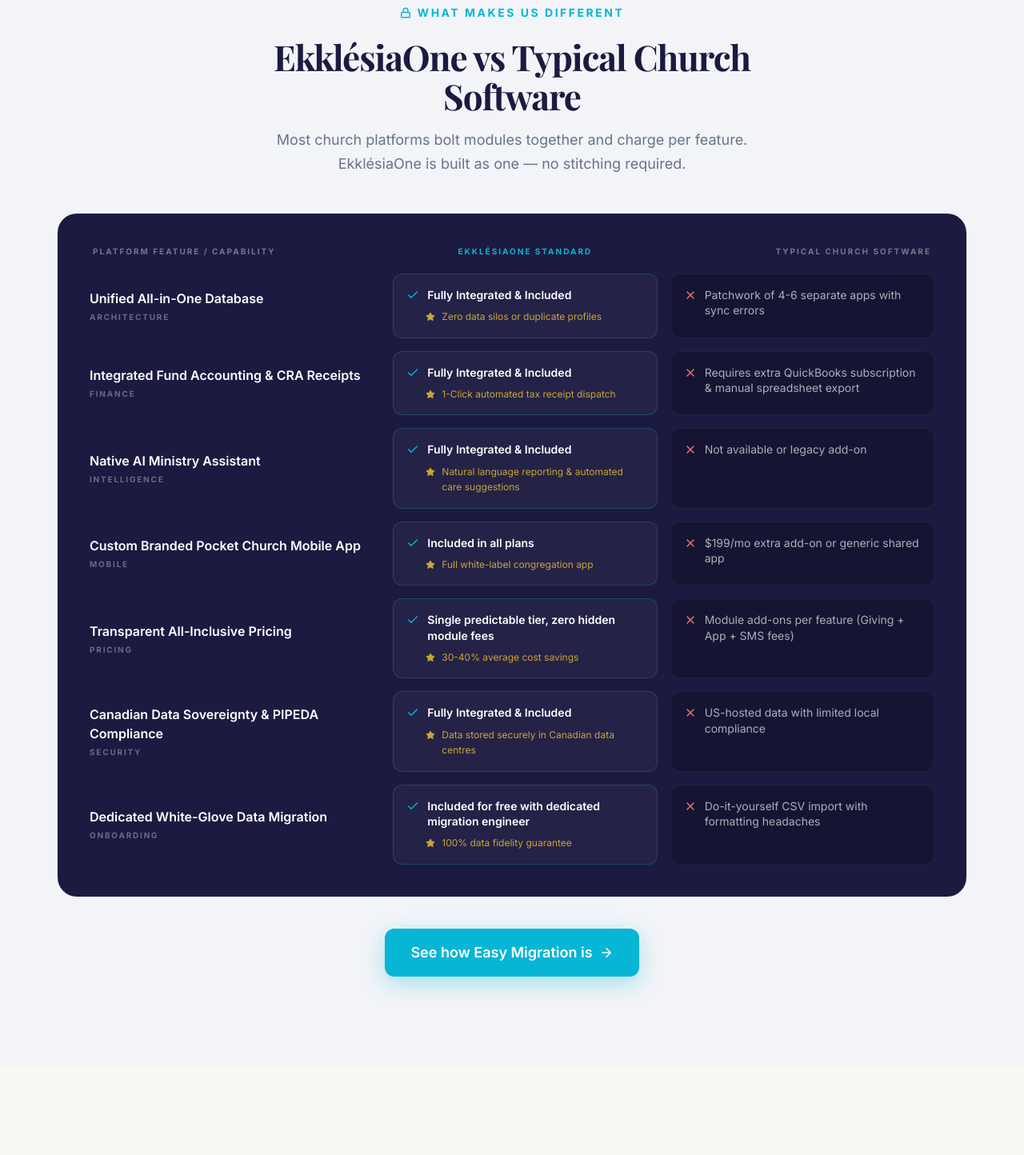
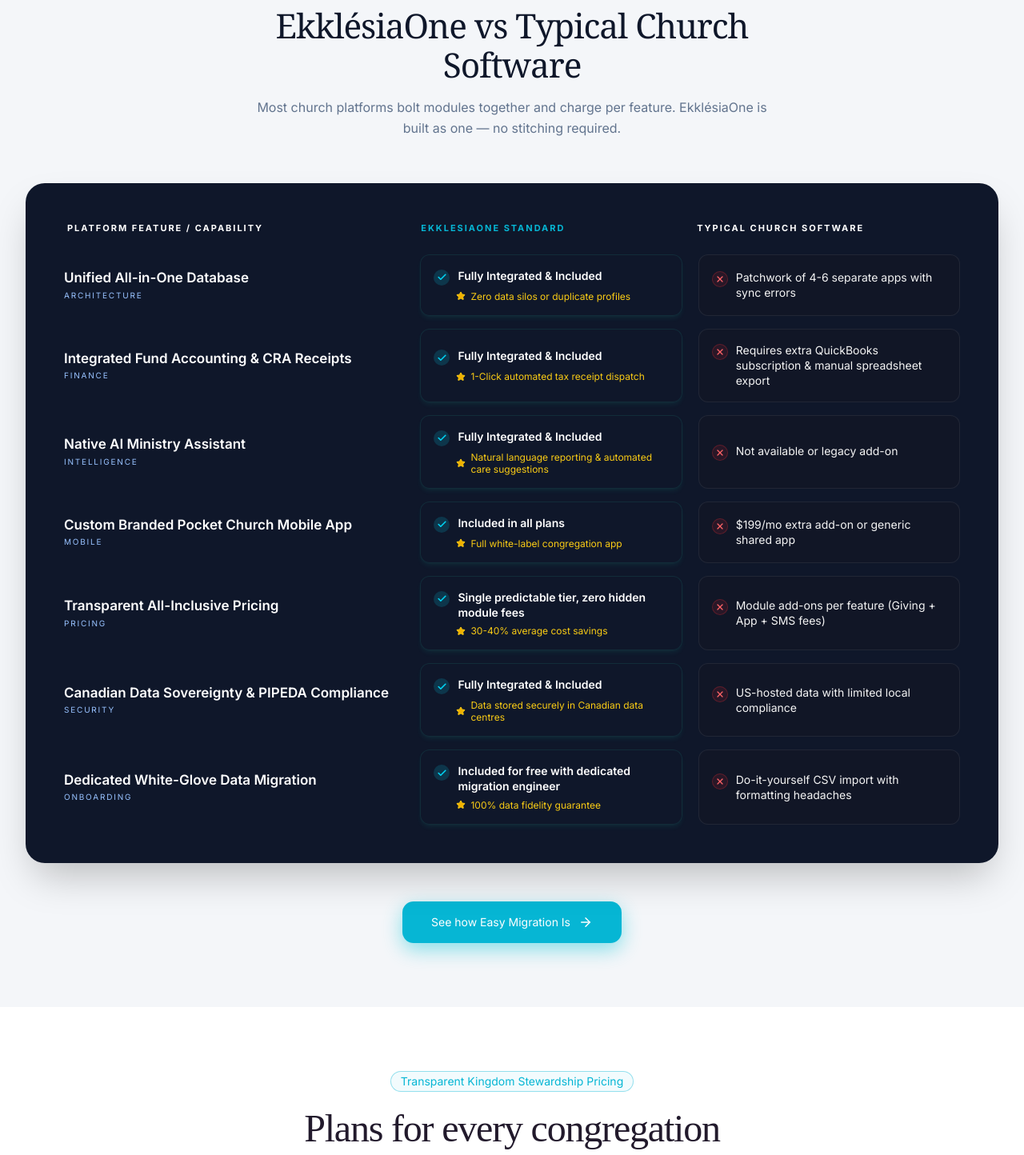
Before and after one commit to Mern-Unbeatable/habibi_cli, a React (Vite) app: page / in a window 1280 px wide. Shown: the part 3460-4904 px from the top of the page at 80% size. Built offline with nearby package versions, Linux system fonts and the light colour scheme.

Commit message:
pulled abdurs branch

```diff
--- a/src/Components/landing/CTA.jsx
+++ b/src/Components/landing/CTA.jsx
@@ -27,7 +27,7 @@
         }}
         aria-hidden="true"
       >
-        <div className="absolute inset-0 bg-gradient-to-t from-primary/[0.015] via-primary/[0.01] to-transparent" />
+        <div className="absolute inset-0 bg-linear-to-t from-primary/1.5 via-primary/1 to-transparent" />
         <div className="absolute bottom-0 left-1/2 -translate-x-1/2 w-[75%] max-w-3xl h-56 bg-primary blur-[120px] opacity-8" />
       </div>
 
--- a/src/Components/landing/Features.jsx
+++ b/src/Components/landing/Features.jsx
@@ -1,9 +1,9 @@
-import { ArrowRight, Check, Lock, Star, X } from "lucide-react";
+import { ArrowRight, Bookmark, Check, Star, X } from "lucide-react";
 import useReveal from "../../hooks/useReveal";
 
 const COMPARISONS = [
   {
-    category: "Architecture",
+    category: "ARCHITECTURE",
     feature: "Unified All-in-One Database",
     ekklesia: {
       main: "Fully Integrated & Included",
@@ -12,16 +12,17 @@
     typical: "Patchwork of 4-6 separate apps with sync errors",
   },
   {
-    category: "Finance",
+    category: "FINANCE",
     feature: "Integrated Fund Accounting & CRA Receipts",
     ekklesia: {
       main: "Fully Integrated & Included",
       highlight: "1-Click automated tax receipt dispatch",
     },
-    typical: "Requires extra QuickBooks subscription & manual spreadsheet export",
+    typical:
+      "Requires extra QuickBooks subscription & manual spreadsheet export",
   },
   {
-    category: "Intelligence",
+    category: "INTELLIGENCE",
     feature: "Native AI Ministry Assistant",
     ekklesia: {
       main: "Fully Integrated & Included",
@@ -30,7 +31,7 @@
     typical: "Not available or legacy add-on",
   },
   {
-    category: "Mobile",
+    category: "MOBILE",
     feature: "Custom Branded Pocket Church Mobile App",
     ekklesia: {
       main: "Included in all plans",
@@ -39,7 +40,7 @@
     typical: "$199/mo extra add-on or generic shared app",
   },
   {
-    category: "Pricing",
+    category: "PRICING",
     feature: "Transparent All-Inclusive Pricing",
     ekklesia: {
       main: "Single predictable tier, zero hidden module fees",
@@ -48,7 +49,7 @@
     typical: "Module add-ons per feature (Giving + App + SMS fees)",
   },
   {
-    category: "Security",
+    category: "SECURITY",
     feature: "Canadian Data Sovereignty & PIPEDA Compliance",
     ekklesia: {
       main: "Fully Integrated & Included",
@@ -57,7 +58,7 @@
     typical: "US-hosted data with limited local compliance",
   },
   {
-    category: "Onboarding",
+    category: "ONBOARDING",
     feature: "Dedicated White-Glove Data Migration",
     ekklesia: {
       main: "Included for free with dedicated migration engineer",
@@ -68,22 +69,18 @@
 ];
 
 const EkklesiaCell = ({ main, highlight }) => (
-  <div
-    className="rounded-xl border p-4 h-full"
-    style={{
-      backgroundColor: "rgba(255,255,255,0.04)",
-      borderColor: "rgba(6,182,212,0.25)",
-    }}
-  >
-    <div className="flex items-start gap-2.5 mb-2">
-      <Check size={16} className="shrink-0 mt-0.5" style={{ color: "#06B6D4" }} />
-      <span className="text-sm font-semibold leading-snug" style={{ color: "#FFFFFF" }}>
+  <div className="rounded-xl border border-[#2DD4BF4D]/35 bg-[#10182B]/85 p-4 h-full flex flex-col justify-center transition-all duration-200 shadow-[#2DD4BF4D]/25 shadow-md">
+    <div className="flex items-start gap-2.5 mb-1.5">
+      <div className="w-5 h-5 rounded-full bg-[#06B6D4]/20 flex items-center justify-center shrink-0 mt-0.5">
+        <Check size={13} strokeWidth={3} className="text-cyan-400" />
+      </div>
+      <span className="text-sm font-semibold leading-snug text-white">
         {main}
       </span>
     </div>
-    <div className="flex items-start gap-2 pl-6">
-      <Star size={12} className="shrink-0 mt-1" style={{ color: "#C9A535" }} fill="#C9A535" />
-      <span className="text-xs leading-relaxed" style={{ color: "#C9A535" }}>
+    <div className="flex items-center gap-1.5 pl-7">
+      <Star size={12} className="shrink-0 text-[#FACC15] fill-yellow-500" />
+      <span className="text-[11px] sm:text-xs font-normal leading-tight text-[#FACC15]">
         {highlight}
       </span>
     </div>
@@ -91,16 +88,12 @@
 );
 
 const TypicalCell = ({ text }) => (
-  <div
-    className="rounded-xl border p-4 h-full"
-    style={{
-      backgroundColor: "rgba(0,0,0,0.2)",
-      borderColor: "rgba(255,255,255,0.06)",
-    }}
-  >
+  <div className="rounded-xl border border-white/[0.07] bg-[#131725]/60 p-4 h-full flex items-center">
     <div className="flex items-start gap-2.5">
-      <X size={16} className="shrink-0 mt-0.5" style={{ color: "#F87171" }} />
-      <span className="text-sm leading-snug" style={{ color: "rgba(255,255,255,0.65)" }}>
+      <div className="w-5 h-5 rounded-full bg-red-500/10 border border-red-500/25 flex items-center justify-center shrink-0 mt-0.5">
+        <X size={12} strokeWidth={2.5} className="text-red-400" />
+      </div>
+      <span className="text-xs sm:text-sm font-normal leading-snug text-[#F4F4F4]">
         {text}
       </span>
     </div>
@@ -114,27 +107,22 @@
     <section
       ref={scope}
       id="features"
-      className="relative py-20 lg:py-28 overflow-hidden"
-      style={{ backgroundColor: "#F3F4F8" }}
+      className="relative py-20 overflow-hidden bg-[#F4F6F9]"
     >
-      <div className="relative max-w-[1200px] mx-auto px-5 sm:px-6 lg:px-8">
-        <div className="text-center mb-10 lg:mb-12">
+      <div className="relative container mx-auto px-4 sm:px-6 lg:px-8">
+        {/* Section Header */}
+        <div className="text-center mb-12 lg:mb-14">
           <p
             data-reveal
-            className="inline-flex items-center gap-2 text-xs sm:text-sm font-bold uppercase tracking-[0.18em] mb-5"
-            style={{ color: "#06B6D4" }}
+            className="inline-flex items-center gap-1.5 text-xs font-normal uppercase tracking-[0.2em] mb-4 text-[#00C4D4]"
           >
-            <Lock size={14} strokeWidth={2.5} />
-            What Makes Us Different
+            <Bookmark size={14} strokeWidth={2.5} className="shrink-0" />
+            WHAT MAKES US DIFFERENT
           </p>
 
           <h2
             data-reveal
-            className="font-bold text-[2rem] sm:text-4xl lg:text-[2.75rem] leading-[1.12] tracking-tight mb-4 max-w-3xl mx-auto"
-            style={{
-              color: "#1C1A40",
-              fontFamily: '"Playfair Display", Georgia, serif',
-            }}
+            className="font-serif font-medium text-3xl sm:text-4xl lg:text-[2.65rem] leading-[1.15] tracking-tight mb-4 max-w-3xl mx-auto text-[#0F172A]"
           >
             EkklésiaOne vs Typical Church Software
           </h2>
@@ -142,100 +130,87 @@
           <p
             data-reveal
             data-delay="0.08"
-            className="text-base sm:text-lg leading-relaxed max-w-2xl mx-auto"
-            style={{ color: "#64748B" }}
+            className="text-sm sm:text-base leading-relaxed max-w-2xl mx-auto text-slate-500"
           >
-            Most church platforms bolt modules together and charge per feature. EkklésiaOne
-            is built as one — no stitching required.
+            Most church platforms bolt modules together and charge per feature.
+            EkklésiaOne is built as one — no stitching required.
           </p>
         </div>
 
+        {/* Main Comparison Card */}
         <div
           data-reveal
           data-delay="0.12"
-          className="rounded-3xl overflow-hidden p-5 sm:p-8 lg:p-10"
-          style={{ backgroundColor: "#1C1A40" }}
+          className="rounded-3xl p-6 sm:p-8 lg:p-12 shadow-2xl relative bg-[#0F172A]"
         >
-          <div className="hidden lg:grid grid-cols-[1.1fr_1fr_1fr] gap-4 mb-5 px-1">
-            <p
-              className="text-[10px] font-bold uppercase tracking-[0.2em]"
-              style={{ color: "rgba(255,255,255,0.4)" }}
-            >
-              Platform Feature / Capability
+          {/* Table Column Headers (Desktop) */}
+          <div className="hidden lg:grid grid-cols-[1.3fr_1fr_1fr] gap-5 mb-6 px-1 items-center">
+            <p className="text-[11px] font-bold uppercase tracking-[0.18em] text-white">
+              PLATFORM FEATURE / CAPABILITY
             </p>
-            <p
-              className="text-[10px] font-bold uppercase tracking-[0.2em] text-center"
-              style={{ color: "#06B6D4" }}
-            >
-              EkklésiaOne Standard
+            <p className="text-[11px] font-bold uppercase tracking-[0.18em] text-primary">
+              EKKLESIAONE STANDARD
             </p>
-            <p
-              className="text-[10px] font-bold uppercase tracking-[0.2em] text-right"
-              style={{ color: "rgba(255,255,255,0.4)" }}
-            >
-              Typical Church Software
+            <p className="text-[11px] font-bold uppercase tracking-[0.18em] text-white">
+              TYPICAL CHURCH SOFTWARE
             </p>
           </div>
 
+          {/* Rows */}
           <div className="space-y-4">
-            {COMPARISONS.map((row, i) => (
+            {COMPARISONS.map((row) => (
               <div
                 key={row.feature}
-                className="grid grid-cols-1 lg:grid-cols-[1.1fr_1fr_1fr] gap-3 lg:gap-4 items-stretch"
+                className="grid grid-cols-1 lg:grid-cols-[1.3fr_1fr_1fr] gap-3 lg:gap-5 items-stretch"
               >
-                <div className="flex flex-col justify-center py-2 lg:py-0">
-                  <p className="font-semibold text-sm sm:text-base mb-1" style={{ color: "#FFFFFF" }}>
+                {/* Column 1: Feature Title & Category */}
+                <div className="flex flex-col justify-center py-1 lg:py-0">
+                  <h3 className="font-semibold text-base sm:text-[17px] leading-snug text-white mb-0.5">
                     {row.feature}
-                  </p>
-                  <p
-                    className="text-[10px] font-bold uppercase tracking-[0.18em]"
-                    style={{ color: "rgba(255,255,255,0.35)" }}
-                  >
+                  </h3>
+                  <span className="text-[10px] font-normal uppercase tracking-[0.18em] text-[#98C2FF]">
                     {row.category}
-                  </p>
+                  </span>
                 </div>
 
-                <div className="lg:hidden">
-                  <p
-                    className="text-[10px] font-bold uppercase tracking-[0.18em] mb-2"
-                    style={{ color: "#06B6D4" }}
-                  >
-                    EkklésiaOne Standard
-                  </p>
+                {/* Column 2: EkklésiaOne Standard */}
+                <div>
+                  <div className="lg:hidden mb-1">
+                    <span className="text-[10px] font-bold uppercase tracking-[0.18em] text-[#00C4D4]">
+                      EkklésiaOne Standard
+                    </span>
+                  </div>
+                  <EkklesiaCell
+                    main={row.ekklesia.main}
+                    highlight={row.ekklesia.highlight}
+                  />
                 </div>
-                <EkklesiaCell main={row.ekklesia.main} highlight={row.ekklesia.highlight} />
 
-                <div className="lg:hidden">
-                  <p
-                    className="text-[10px] font-bold uppercase tracking-[0.18em] mb-2"
-                    style={{ color: "rgba(255,255,255,0.4)" }}
-                  >
-                    Typical Church Software
-                  </p>
+                {/* Column 3: Typical Church Software */}
+                <div>
+                  <div className="lg:hidden mb-1">
+                    <span className="text-[10px] font-bold uppercase tracking-[0.18em] text-slate-400">
+                      Typical Church Software
+                    </span>
+                  </div>
+                  <TypicalCell text={row.typical} />
                 </div>
-                <TypicalCell text={row.typical} />
               </div>
             ))}
           </div>
         </div>
 
-        <div data-reveal data-delay="0.2" className="flex justify-center mt-8 lg:mt-10">
+        {/* Action Button */}
+        <div
+          data-reveal
+          data-delay="0.2"
+          className="flex justify-center mt-8 sm:mt-10 lg:mt-12"
+        >
           <a
             href="#contact"
-            className="group inline-flex items-center gap-2 px-8 py-4 rounded-xl font-semibold text-base sm:text-lg transition-all hover:-translate-y-0.5 no-underline"
-            style={{
-              backgroundColor: "#06B6D4",
-              color: "#FFFFFF",
-              boxShadow: "0 8px 28px rgba(6,182,212,0.35)",
-            }}
-            onMouseEnter={(e) => {
-              e.currentTarget.style.backgroundColor = "#05a3bd";
-            }}
-            onMouseLeave={(e) => {
-              e.currentTarget.style.backgroundColor = "#06B6D4";
-            }}
+            className="group inline-flex items-center gap-2.5 px-7 sm:px-9 py-3.5 sm:py-4 rounded-[14px] font-normal text-sm text-white bg-[#06B6D4] shadow-[0_8px_25px_rgba(0,196,212,0.45)] hover:shadow-[0_12px_30px_rgba(0,196,212,0.6)] transition-all duration-300 hover:scale-105 no-underline"
           >
-            See how Easy Migration is
+            See how Easy Migration Is
             <ArrowRight
               size={18}
               className="transition-transform group-hover:translate-x-1"
--- a/src/Components/landing/Pricing.jsx
+++ b/src/Components/landing/Pricing.jsx
@@ -233,7 +233,7 @@
                   href={CHURCH_LOGIN_URL}
                   target="_blank"
                   rel="noopener noreferrer"
-                  className="w-full py-3 px-4 rounded-full text-sm font-medium text-center text-white bg-[#06b6d4] hover:bg-cyan-600 transition-colors shadow-xs no-underline flex items-center justify-center mt-auto"
+                  className="w-full py-3 px-4 rounded-full text-sm font-medium text-center text-white bg-primary hover:bg-cyan-600 transition-colors shadow-xs no-underline flex items-center justify-center mt-auto"
                 >
                   {buttonText}
                 </a>
--- a/src/Components/landing/VideoShowcase.jsx
+++ b/src/Components/landing/Sixpillar.jsx
@@ -86,7 +86,7 @@
       className="relative py-20 lg:py-28 overflow-hidden"
       style={{ backgroundColor: "#F8F9FD" }}
     >
-      <div className="relative max-w-[1400px] mx-auto px-5 sm:px-6 lg:px-8">
+      <div className="relative max-w-350 mx-auto px-5 sm:px-6 lg:px-8">
         <div className="text-center mb-12 lg:mb-16">
           <p
             data-reveal
```
Also changed, not shown: src/pages/public/HomePage.jsx (+5 -6 lines), src/pages/public/public_Home/HomeView.jsx (deleted, +0 -12 lines).
